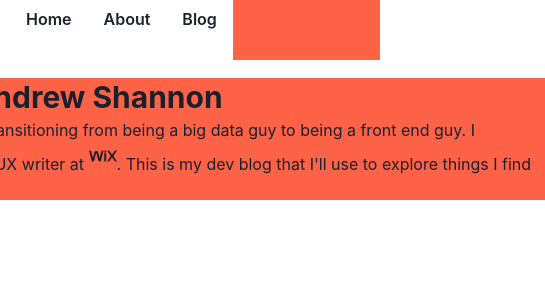
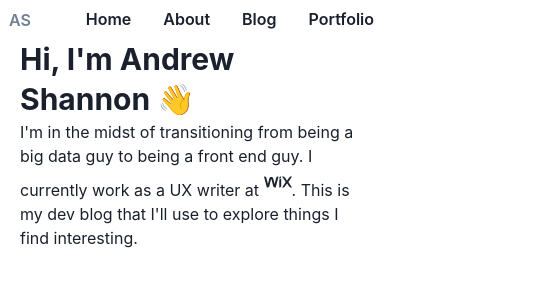
Before and after one commit to ashannon828/my-dev-blog, a Next.js app: page / in a window 390 px wide. Shown: the top 300 px of the page, 545 px wide, since content can reach past the window. Built offline with nearby package versions, Linux system fonts and the light colour scheme.

Commit message:
fixed responsive style bug

```diff
--- a/components/layout/Layout.js
+++ b/components/layout/Layout.js
@@ -4,13 +4,13 @@ import Navbar from './navbar/Navbar';
 
 function Layout(props) {
   return (
-    <Stack alignItems="center" mx="10px" as="main">
-      <Navbar />
-      <Box width="700px">
-        <Flex mt="10px" bg="tomato" width="100%" direction="column">
+    <Stack width="100%" as="main">
+      <Flex alignItems="center" direction="column">
+        <Navbar />
+        <Flex px="20px" maxW="700px" direction="column">
           {props.children}
         </Flex>
-      </Box>
+      </Flex>
     </Stack>
   );
 }
--- a/components/layout/navbar/Navbar.js
+++ b/components/layout/navbar/Navbar.js
@@ -1,21 +1,26 @@
 import React from 'react';
-import { Box, Flex } from '@chakra-ui/react';
+import { Button, Flex, Link } from '@chakra-ui/react';
 import MenuItem from './MenuItem';
 
 function Navbar() {
   return (
     <Flex
-      bg="tomato"
-      height="60px"
       width="100%"
+      paddingLeft={{ sm: '20px', md: '30px' }}
+      paddingRight={{ sm: '20px', md: '10px' }}
+      justifyContent="space-between"
+      height={{ sm: '40px', md: '80px' }}
       as="nav"
-      justifyItems="flex-end"
     >
-      <Box bg="white" maxW="700px">
+      <Button variant="link">
+        <Link href="/">AS</Link>
+      </Button>
+      <Flex alignItems="center">
         <MenuItem href="/" text="Home" />
         <MenuItem href="/about" text="About" />
         <MenuItem href="/blog" text="Blog" />
-      </Box>
+        <MenuItem href="/blog" text="Portfolio" />
+      </Flex>
     </Flex>
   );
 }
--- a/pages/index.js
+++ b/pages/index.js
@@ -8,7 +8,7 @@ import Layout from '../components/layout/Layout';
 function index() {
   return (
     <Layout>
-      <Heading>Hey, I&apos;m Andrew Shannon</Heading>
+      <Heading>Hi, I&apos;m Andrew Shannon 👋</Heading>
       <Text>
         I&apos;m in the midst of transitioning from being a big data guy to
         being a front end guy. I currently work as a UX writer at{' '}
```
